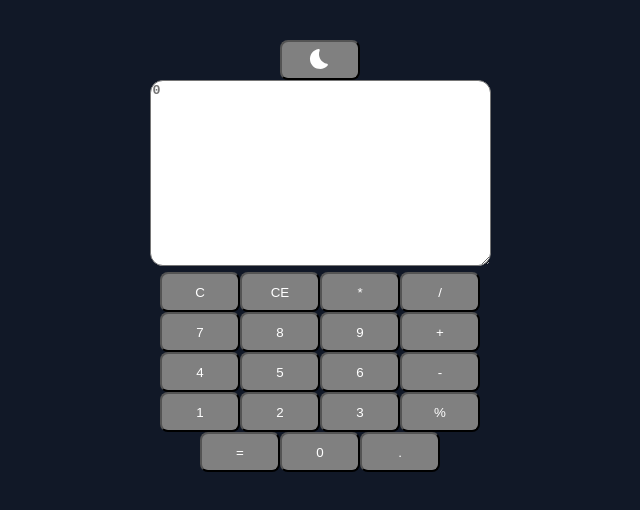
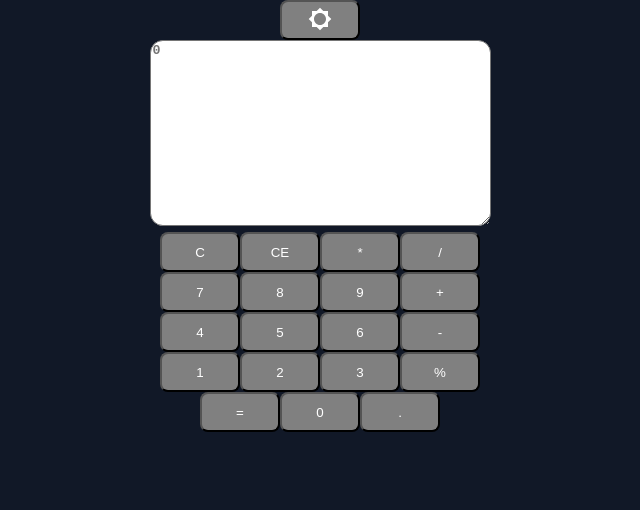
Before and after one commit to OlegAleksashov/calculator, a React (Create React App) app: page / in a window 1280 px wide. Shown: the top 510 px of the page, without its empty margins (320-960 px from the left). Built offline with nearby package versions, Linux system fonts and the light colour scheme.

Commit message:
refactoring

```diff
--- a/src/componets/App/App.css
+++ b/src/componets/App/App.css
@@ -1,4 +1,24 @@
 body {
+  background-color: #111827;
+  color: white;
+}
+
+* {
+  box-sizing: border-box;
+  margin: 0;
+}
+
+.dark {
+  --button-background-color: white;
+  --button-text-color: black;
+  --button-hover-box-shadow: 0 0 40px #111827;
+  --button-hover-color: white;
+  --button-hover-background-color: #3d4a68;
+  background-color: rgb(199 210 254);
+  color: black;
+}
+
+.light {
   --button-background-color: gray;
   --button-text-color: white;
   --button-hover-box-shadow: 0 0 40px #80a0bf;
@@ -8,21 +28,11 @@ body {
   color: white;
 }
 
-body.dark {
-  --button-background-color: white;
-  --button-text-color: black;
-  --button-hover-box-shadow: 0 0 40px #111827;
-  --button-hover-color: white;
-  --button-hover-background-color: #3d4a68;
-  background-color: rgb(199 210 254);
-  color: black;
-}
-
 #root {
   font-size: 1.5em;
   max-width: 1280px;
   margin: 0 auto;
-  padding: 2rem;
+  padding: 0;
   text-align: center;
 }
 
--- a/src/componets/ButtonIcon/ButtonIcon.js
+++ b/src/componets/ButtonIcon/ButtonIcon.js
@@ -1,14 +1,15 @@
 import React, { useContext } from "react";
 import { ThemeContext } from "../../context/ThemeContext";
 import "./ButtonIcon.css";
-import BedtimeRoundedIcon from '@mui/icons-material/BedtimeRounded';
+import BedtimeRoundedIcon from "@mui/icons-material/BedtimeRounded";
+import Brightness5Icon from "@mui/icons-material/Brightness5";
 
 export const ButtonIcon = () => {
   const { theme, toggleDarkMode } = useContext(ThemeContext);
 
   return (
-    <button className="button" value={theme} onClick={toggleDarkMode}>
-      <BedtimeRoundedIcon/>
+    <button className="button" onClick={toggleDarkMode}>
+      {theme === "dark" ? <BedtimeRoundedIcon /> : <Brightness5Icon />}
     </button>
   );
 };
--- a/src/componets/Calculation/Calculation.js
+++ b/src/componets/Calculation/Calculation.js
@@ -1,6 +1,7 @@
 import React, { useContext } from "react";
 import CalcHandlerBtn from "../CalcHandlerBtn/CalcHandlerBtn";
 import InputValue from "../InputValue/InputValue";
+import { ThemeContext } from "../../context/ThemeContext";
 import { CalculationContext } from "../../context/CalculationContext";
 import { ButtonIcon } from "../ButtonIcon/ButtonIcon";
 import ButtonDeleteOne from "../ButtonDeleteOne/ButtonDeleteOne";
@@ -17,10 +18,14 @@ const Calculation = () => {
     handleOperations,
   } = useContext(CalculationContext);
 
+  const { theme } = useContext(ThemeContext);
+
   return (
+    <div className={theme}>
       <div className="calc">
         <ButtonIcon />
-      <InputValue tipt="text"
+        <InputValue
+          tipt="text"
           value={result}
           handler={handleFromKeyBoard}
           onKeyDown={handlefunc}
@@ -49,6 +54,7 @@ const Calculation = () => {
         <CalcHandlerBtn title={"0"} handler={handleDrawNumber} />
         <CalcHandlerBtn title={"."} handler={handleDrawNumber} />
       </div>
+    </div>
   );
 };
 
--- a/src/context/ThemeContext.js
+++ b/src/context/ThemeContext.js
@@ -1,17 +1,9 @@
-import { createContext, useState, useEffect } from "react";
+import { createContext, useState } from "react";
 
 export const ThemeContext = createContext("light");
 
 export const ThemeContextProvider = ({ children }) => {
   const [theme, setTheme] = useState("light");
-
-  useEffect(() => {
-    if (theme === "dark") {
-      document.body.classList.add("dark");
-    } else {
-      document.body.classList.remove("dark");
-    }
-  }, [theme]);
 
   const toggleDarkMode = () => {
     setTheme(theme === "light" ? "dark" : "light");
```
Lines whose indentation alone changed are shown as unchanged.
